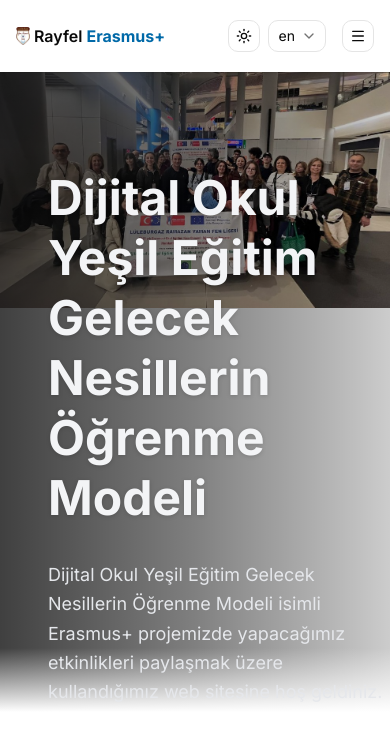
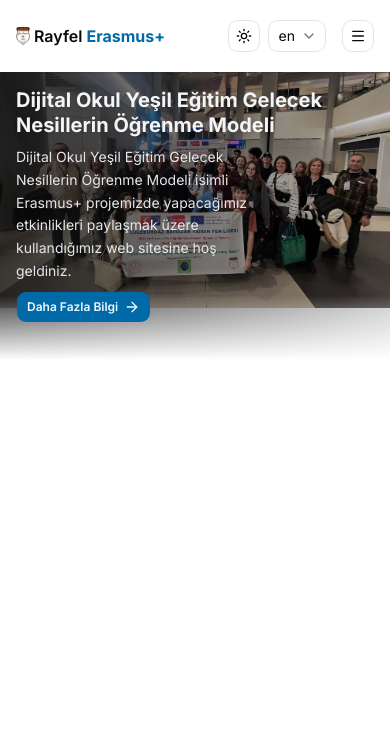
Before and after one commit to tunapotur/rayfel-erasmus-plus, a Next.js app: page /en/about in a window 390 px wide. Shown: the top 746 px of the page. Built offline with nearby package versions, Linux system fonts and the light colour scheme.

Commit message:
responsive hero

```diff
--- a/src/app/[locale]/about/page.tsx
+++ b/src/app/[locale]/about/page.tsx
@@ -16,28 +16,29 @@ function Hero() {
           src={HeroPic}
           alt="Erasmus+ etkinlik görseli"
           sizes="100vw"
-          className="w-full object-cover object-center"
+          className="w-full object-cover object-center z-2"
         />
+
         {/* Gradient overlay*/}
-        <div className="absolute inset-0 bg-gradient-to-r from-black/75 via-black/50 to-black/20" />
+        <div className="absolute inset-0 bg-gradient-to-r from-black/75 via-black/50 to-black/20 z-3" />
       </div>
 
       {/* Content */}
-      <div className="absolute z-10 h-full pt-24 pl-12 flex flex-col max-w-160 gap-8">
-        {/* Header */}
-        <h1 className="text-gray-100 dark:text-gray-200 text-5xl font-bold leading-tight drop-shadow-sm">
+      <div className="absolute z-10 h-full sm:pt-24 sm:pl-12 flex flex-col sm:max-w-160 sm:gap-8 p-4 gap-2 w-[90%]">
+        <h1 className="text-gray-100 dark:text-gray-200 text-xl md:text-2xl lg:text-5xl font-bold leading-tight drop-shadow-sm">
           Dijital Okul Yeşil Eğitim Gelecek Nesillerin Öğrenme Modeli
         </h1>
 
-        {/* Text */}
-        <p className="text-gray-200 dark:text-gray-300 text-lg leading-relaxed">
+        <p className="text-gray-200 dark:text-gray-300 lg:text-lg leading-relaxed text-sm w-[75%]">
           Dijital Okul Yeşil Eğitim Gelecek Nesillerin Öğrenme Modeli isimli
           Erasmus+ projemizde yapacağımız etkinlikleri paylaşmak üzere
           kullandığımız web sitesine hoş geldiniz.
         </p>
 
-        {/* Buton */}
-        <Button asChild className="px-6 py-6 w-fit font-semibold text-md">
+        <Button
+          asChild
+          className="lg:px-6 lg:py-6 w-fit font-semibold lg:text-md text-xs"
+        >
           <Link href="/about">
             <span>Daha Fazla Bilgi</span>
             <ArrowRight size={24} />
@@ -46,7 +47,7 @@ function Hero() {
       </div>
 
       {/* Bottom effect */}
-      <div className="absolute bottom-0 left-0 right-0 h-16 bg-gradient-to-t from-white to-transparent" />
+      <div className="absolute bottom-0 left-0 right-0 h-16 bg-gradient-to-t from-white to-transparent z-4" />
     </section>
   );
 }
@@ -129,7 +130,7 @@ function InfoCards() {
 
 export default function AboutPage() {
   return (
-    <div className="h-160 flex flex-col items-center relative z-15">
+    <div className="h-72 sm:h-96 md:h-120 lg:h-144 flex flex-col items-center relative z-15">
       <Hero />
       {/* <InfoCards /> */}
     </div>
```
